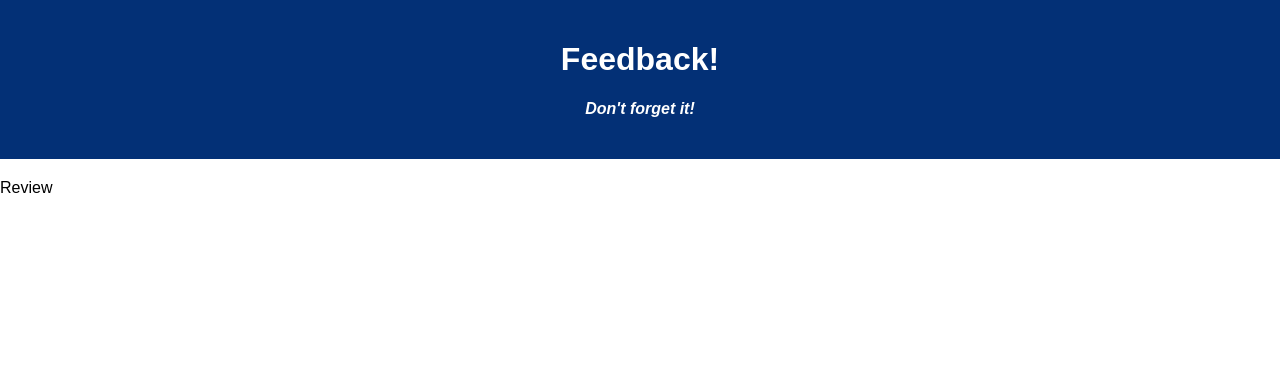
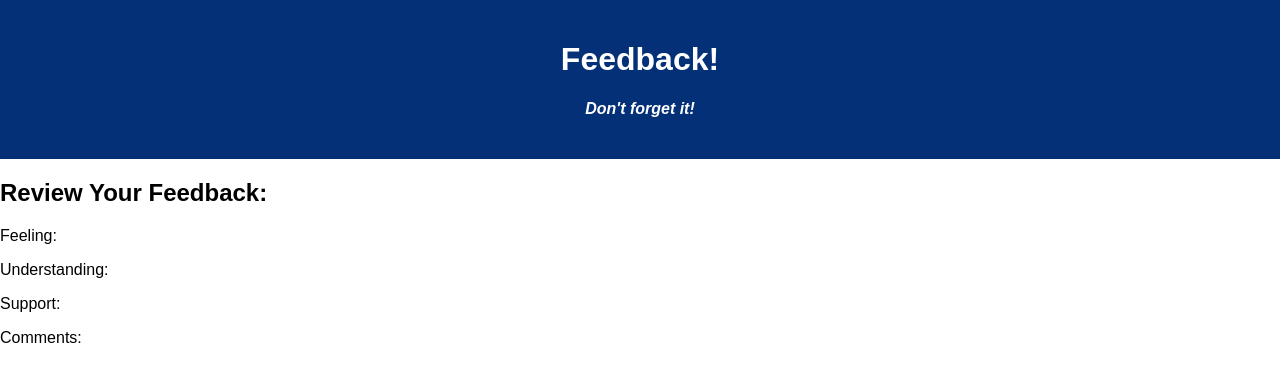
Before and after one commit to lukegartner/redux-feedback-loop, a React (Create React App) app: page /review in a window 1280 px wide. Shown: the top 382 px of the page. Built offline with nearby package versions, Linux system fonts and the light colour scheme.

Commit message:
Review component gets feedbackInput data from store

```diff
--- a/src/components/App/App.jsx
+++ b/src/components/App/App.jsx
@@ -40,7 +40,7 @@ function App() {
       <Route path="/comments">
         <InputPage
           title="Any comments you want to leave?"
-          inputType="number"
+          inputType="text"
           actionType="COMMENTS"
           nextPage="/review"
         />
--- a/src/components/InputPages/Review.jsx
+++ b/src/components/InputPages/Review.jsx
@@ -1,5 +1,17 @@
+import { useSelector } from "react-redux";
 const Review = () => {
-  return <div>Review</div>;
+  const { feeling, understanding, support, comments } = useSelector(
+    (store) => store.feedbackInput
+  );
+  return (
+    <div>
+      <h2>Review Your Feedback:</h2>
+      <p>Feeling: {feeling}</p>
+      <p>Understanding: {understanding}</p>
+      <p>Support: {support}</p>
+      <p>Comments: {comments}</p>
+    </div>
+  );
 };
 
 export default Review;
```
